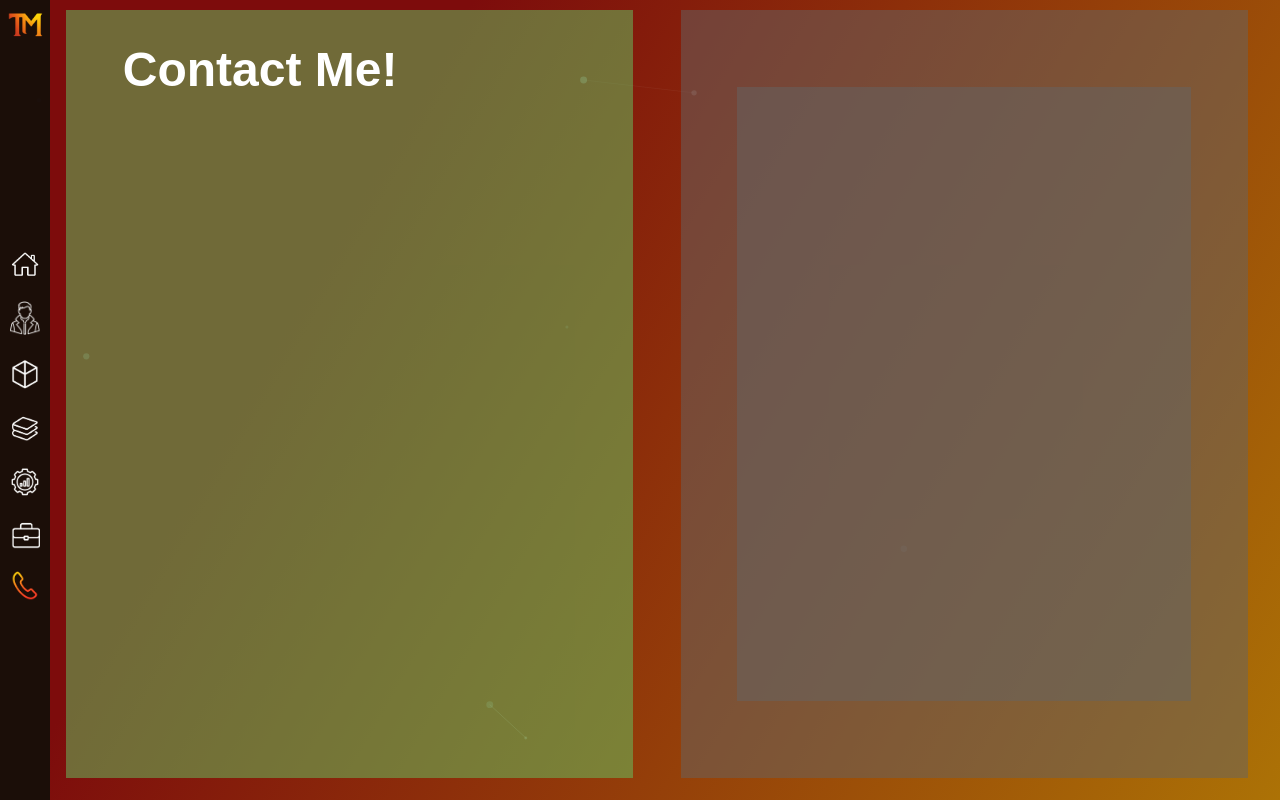
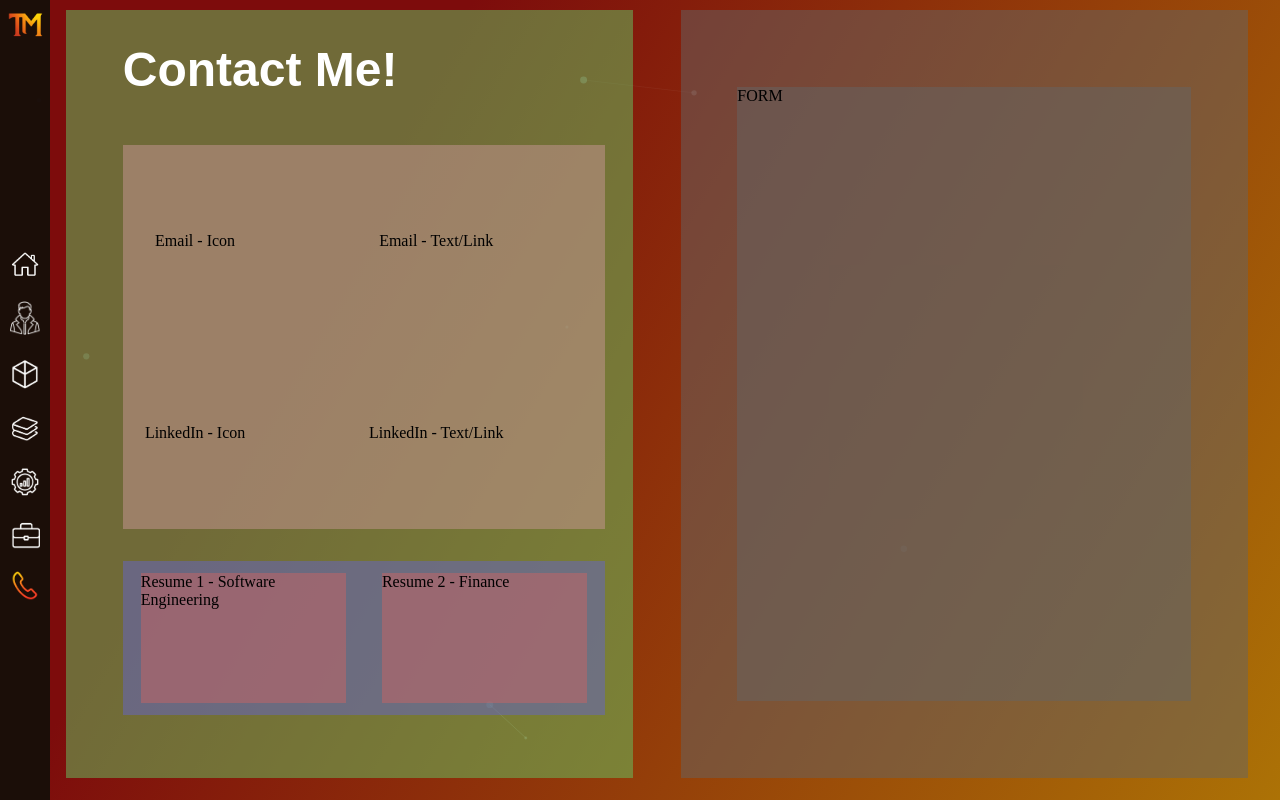
Before and after one commit to taha-malik27/myPortfolioWebsite, a Next.js app in the folder myportfoliowebsite/: page /contact in a window 1280 px wide. Built offline with nearby package versions, Linux system fonts and the light colour scheme; a web font is replaced by a local one.

Commit message:
finished up structure of the page. ready to actually fill in the details now.

```diff
--- a/myportfoliowebsite/src/components/cards/ContactCard.tsx
+++ b/myportfoliowebsite/src/components/cards/ContactCard.tsx
@@ -50,7 +50,8 @@ const ContactCard: React.FC<ContactCardProps> = ({ backgroundColor = "transparen
                 boxSizing: "border-box",
                 display:"flex",
                 flexDirection:"column",
-                backgroundColor:"rgba(100,200,100,0.5)"
+                backgroundColor:"rgba(100,200,100,0.5)",
+                gap:"2rem"
             }}>
 
                 {/* Header - Matches other pages */}
@@ -60,11 +61,63 @@ const ContactCard: React.FC<ContactCardProps> = ({ backgroundColor = "transparen
 
 
                 {/* Sub Box for Socials, will be 2x2 grid, 30-70 between icon and text */}
-                <div style={{}}>
+                <div style={{
+                    backgroundColor:"rgba(200,150,150,0.5)", //DEBUG
+                    justifySelf:"center",
+                    width:"100%",
+                    height:"50%",
+                    display:"grid",
+                    gridTemplateColumns:"1fr 70%",
+                    justifyItems:"center",
+                    alignItems:"center",
+                    textAlign:"center"
+                }}>
+
+                <div>Email - Icon</div>
+                <div>Email - Text/Link</div>
+                <div>LinkedIn - Icon</div>
+                <div>LinkedIn - Text/Link</div>
+
+                </div>
+
+
+                {/* Resume Box - needs to contain 2 identical buttons with Resume - SENG and Resume - Finance on each */}
+                <div style={{
+                    backgroundColor:"rgba(100,100,200,0.5)", //DEBUG
+                    justifySelf:"center",
+                    width:"100%",
+                    height:"20%",
+                    display:"grid",
+                    gridTemplateColumns:"50% 50%",
+                    justifyItems:"center",
+                    alignItems:"center"
+
+
+                }}>
+
+
+                    {/* Download Button 1 - SENG Resume */}
+                    <div style={{
+                        backgroundColor:"rgba(200,100,100,0.5)", //DEBUG
+                        width:"85%",
+                        height:"85%"
+                    }}>
+                        Resume 1 - Software Engineering
+                    </div>
+
+
+
+                    {/* Download Button 2 - Finance Resume */}
+                    <div style={{
+                        backgroundColor:"rgba(200,100,100,0.5)", //DEBUG
+                        width:"85%",
+                        height:"85%"
+                    }}>
+                        Resume 2 - Finance
+                    </div>
 
 
                 </div>
-
 
             </div>
 
@@ -73,9 +126,9 @@ const ContactCard: React.FC<ContactCardProps> = ({ backgroundColor = "transparen
             <div></div>
 
 
-            {/* Right Section - Contact Card Message Sender */}
+            {/* Right Section - Contact Card Message Sender - Outer Container */}
             <div style={{
-                backgroundColor:"rgba(100,100,100,0.5)",
+                backgroundColor:"rgba(100,100,100,0.5)", //DEBUG
                 width:"100%",
                 height:"100%",
                 display:'flex',
@@ -87,12 +140,12 @@ const ContactCard: React.FC<ContactCardProps> = ({ backgroundColor = "transparen
 
                 {/* this is gonna be the form box, replace with actual form code */}
                 <div style = {{
-                 backgroundColor:"rgba(100,100,100,0.5)",
+                 backgroundColor:"rgba(100,100,100,0.5)", //DEBUG
                  width:"80%",
                  height:"80%"
                 }}
                 >
-
+                FORM
                 </div>
 
             </div>
```
